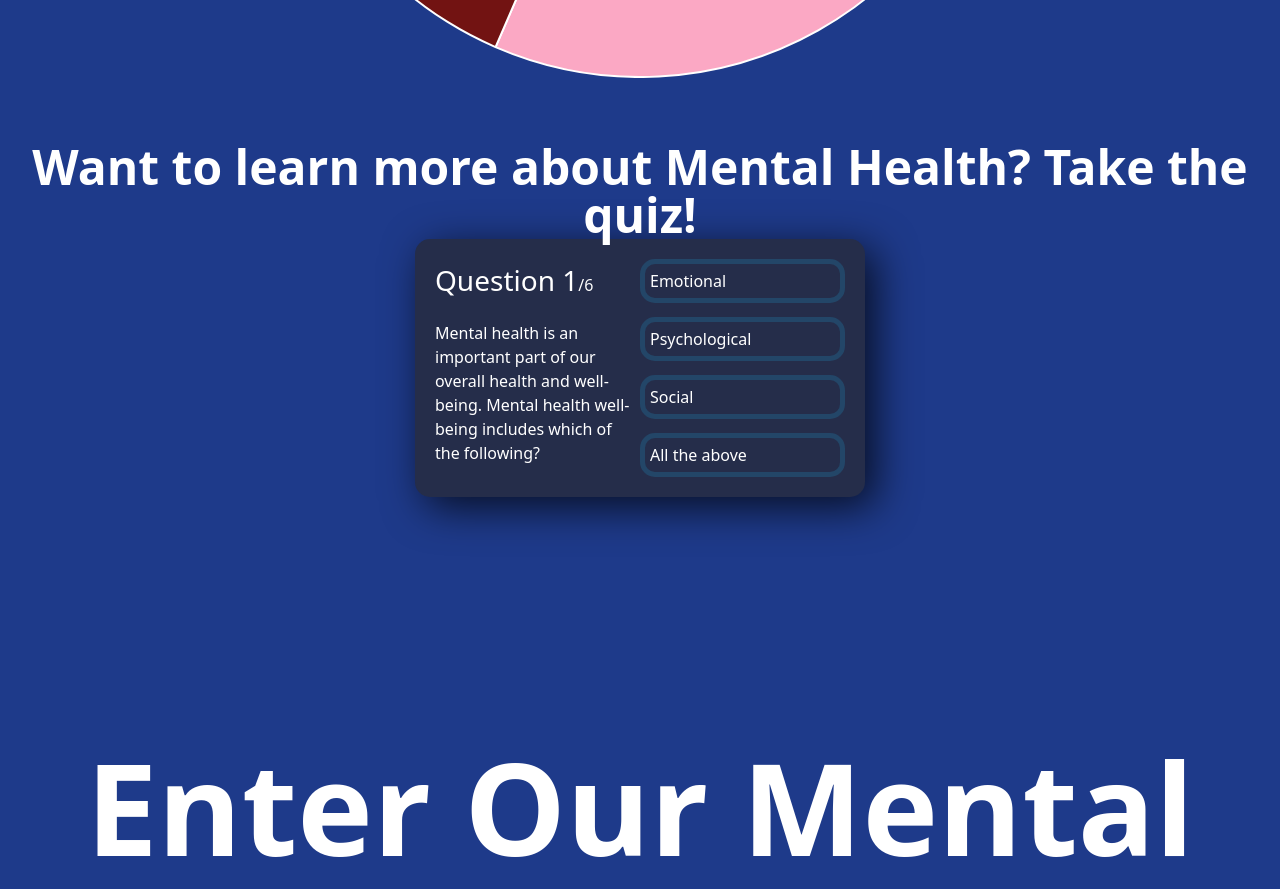
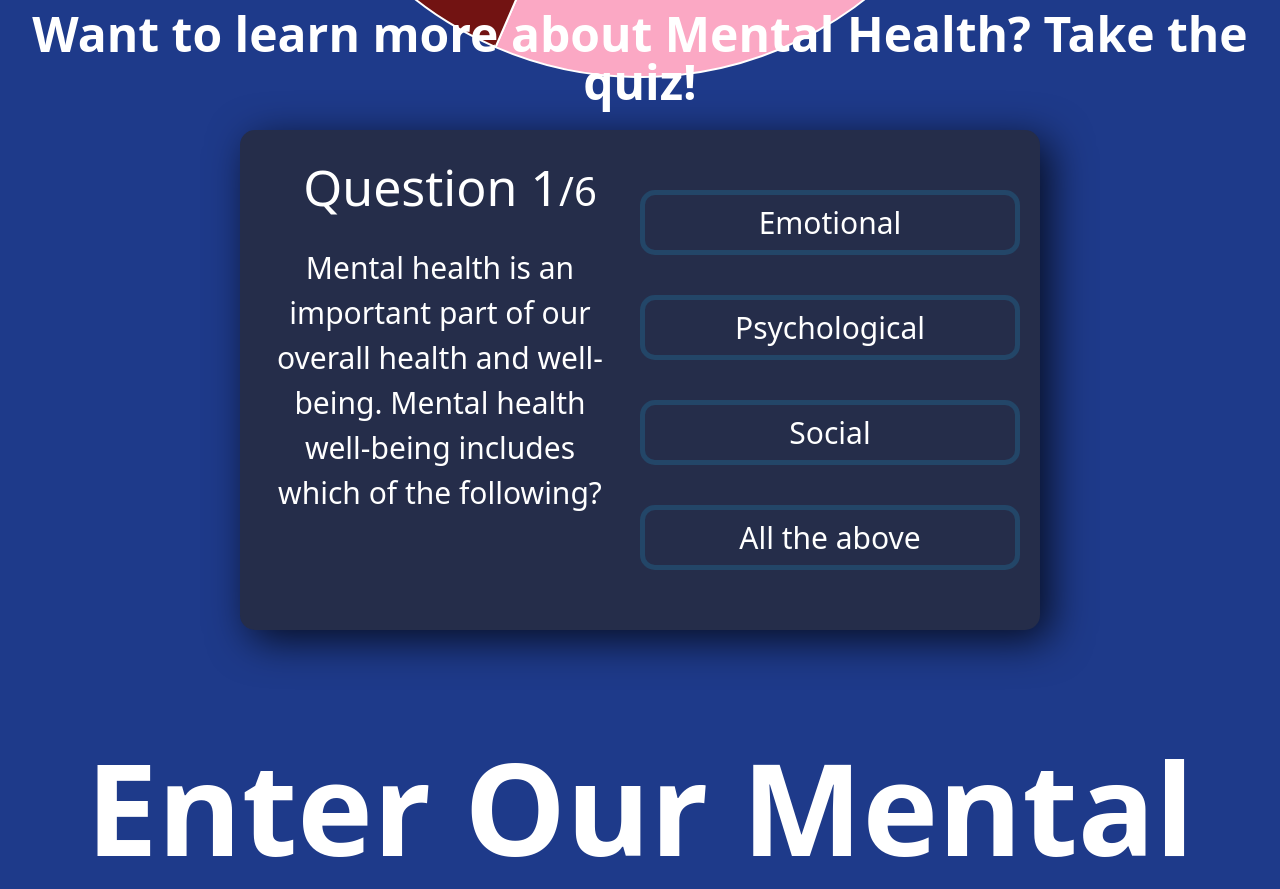
Before and after one commit to Team-H-Capstone/Capstone-TeamH, a React (Create React App) app: page / in a window 1280 px wide. Shown: the part 3280-4169 px from the top of the page. Built offline with nearby package versions, Linux system fonts and the light colour scheme; no server answers.

Commit message:
CSS to quiz

```diff
--- a/public/style.css
+++ b/public/style.css
@@ -134,8 +134,8 @@ body {
 
 .quiz {
     background-color: #252d4a;
-    width: 450px;
-    min-height: 200px;
+    width: 800px;
+    min-height: 500px;
     height: min-content;
     border-radius: 15px;
     padding: 20px;
@@ -146,7 +146,7 @@ body {
 
 .score-section {
     display: flex;
-    font-size: 24px;
+    font-size: 50px;
     align-items: center;
   }
 
@@ -154,18 +154,23 @@ body {
   .question-section {
     width: 100%;
     position: relative;
+    text-align: center;
   }
 
   .question-count {
     margin-bottom: 20px;
+    font-size: 40px;
   }
 
   .question-count span {
-    font-size: 28px;
+    font-size: 50px;
   }
 
   .question-text {
     margin-bottom: 12px;
+    font-size: 30px;
+    margin-right: 20px;
+    text-align: center;
   }
 
   .timer-text {
@@ -183,18 +188,18 @@ body {
     width: 100%;
     display: flex;
     flex-direction: column;
-    justify-content: space-between;
+    justify-content: space-evenly;
   }
 
  .quiz-button {
     width: 100%;
-    font-size: 16px;
+    font-size: 30px;
     color: #ffffff;
     background-color: #252d4a;
     border-radius: 15px;
     display: flex;
     padding: 5px;
-    justify-content: flex-start;
+    justify-content: center;
     align-items: center;
     border: 5px solid #234668;
     cursor: pointer;
--- a/src/components/Hello.js
+++ b/src/components/Hello.js
@@ -72,7 +72,7 @@ const Home = () => {
           className="flex justify-center items-center text-9xl font-bold text-center"
           data-aos="fade-zoom-in"
           data-aos-easing="ease-in-back"
-          data-aos-delay="1500"
+          data-aos-delay="1200"
           data-aos-offset="0"
         >
           BE MINDFUL
@@ -105,6 +105,7 @@ const Home = () => {
           >
           Want to learn more about Mental Health? Take the quiz!
           </h1>
+          <br></br>
           <Quiz />
       </section>
       <section
@@ -115,7 +116,7 @@ const Home = () => {
           className="flex justify-center items-center text-9xl font-bold text-center"
           data-aos="fade-zoom-in"
           data-aos-easing="ease-in-back"
-          data-aos-delay="1000"
+          data-aos-delay="500"
           data-aos-offset="0"
         >
         Enter Our Mental Spa
@@ -125,7 +126,7 @@ const Home = () => {
           className="flex justify-center items-center text-5xl font-bold"
           data-aos="fade-zoom-in"
           data-aos-easing="ease-in-back"
-          data-aos-delay="2000"
+          data-aos-delay="1000"
           data-aos-offset="0"
         >
           Interactive Meditation Rooms
```
